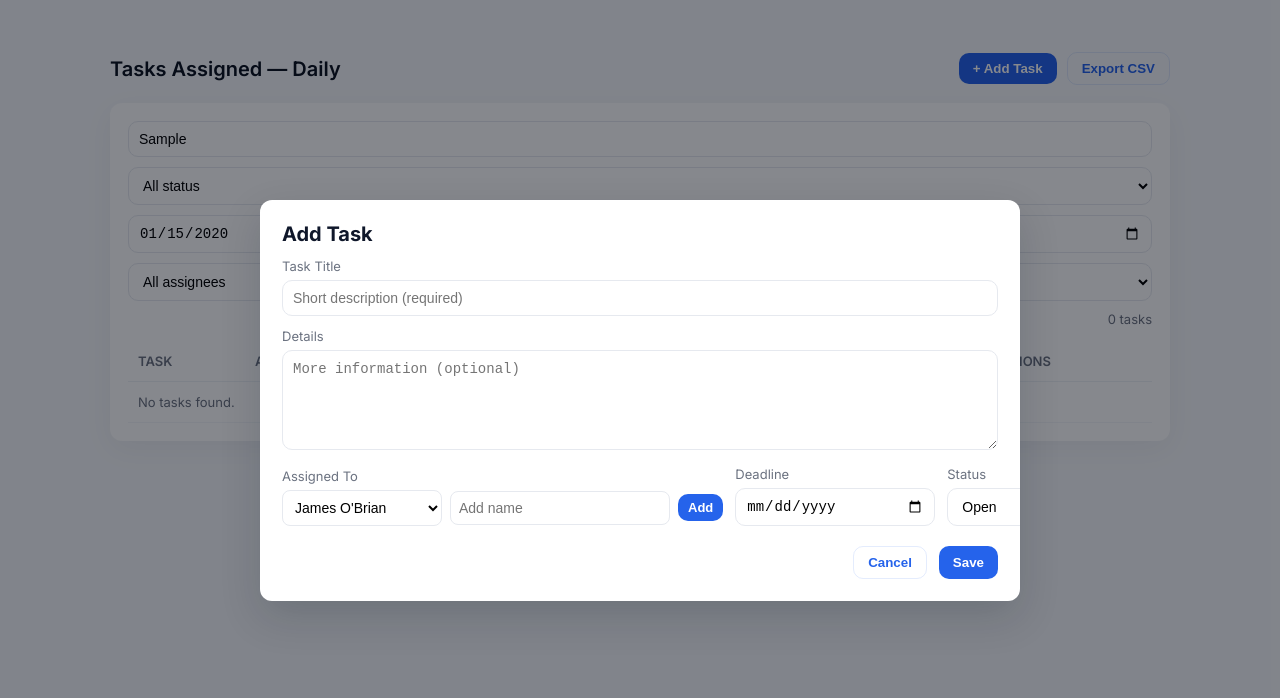
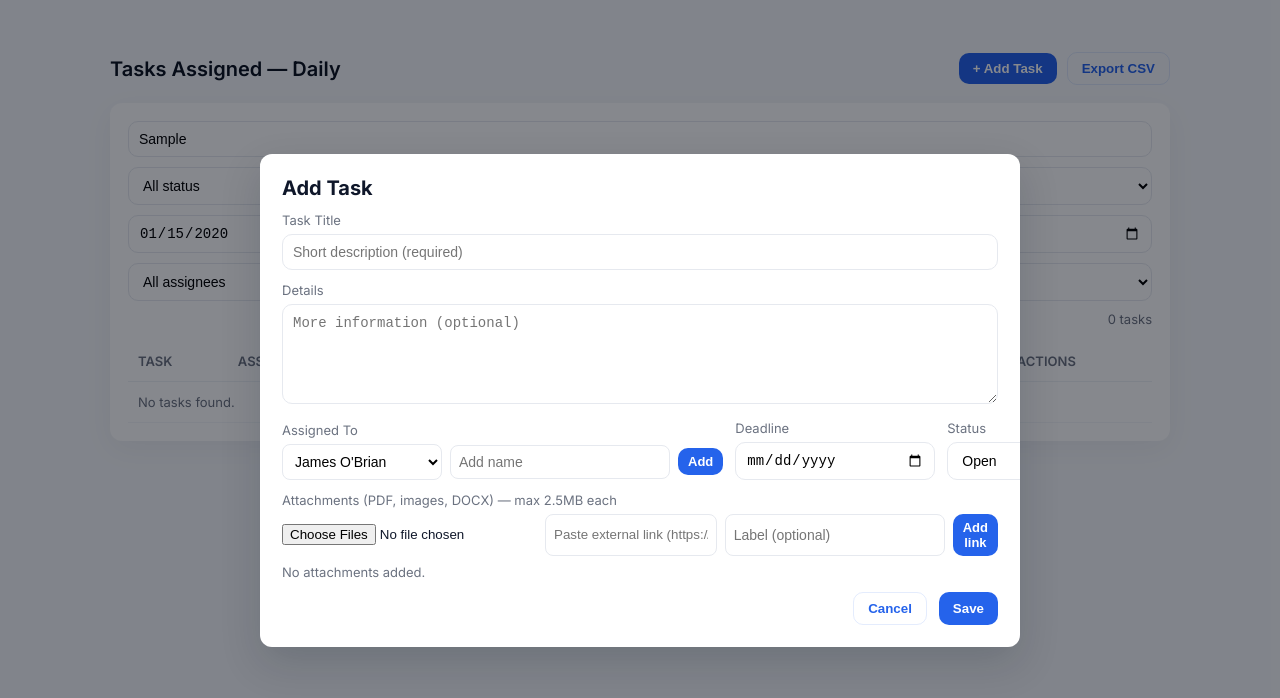
Before and after one commit to Blueorchid1711/TaskManager, a plain HTML site: page index.html in a window 1280 px wide. Both pictures are taken after typing "Sample", "2020-01-15" into the empty fields and a click on the button "+ Add Task". Drawn offline with Linux system fonts and the light colour scheme.

Commit message:
Update index.html

```diff
--- a/index.html
+++ b/index.html
@@ -3,12 +3,9 @@
 <head>
   <meta charset="utf-8" />
   <meta name="viewport" content="width=device-width, initial-scale=1" />
-  <title>Task Manager</title>
+  <title>Task Manager — Uploads</title>
 
-  <!-- Google font (professional + readable) -->
   <link href="https://fonts.googleapis.com/css2?family=Inter:wght@300;400;600;700&display=swap" rel="stylesheet">
-
-  <!-- CSS -->
   <link rel="stylesheet" href="style.css" />
 </head>
 
@@ -25,7 +22,6 @@
   <div class="panel">
     <div class="filters">
       <input type="text" id="searchInput" placeholder="Search tasks or employee..." />
-
       <select id="statusFilter">
         <option value="">All status</option>
         <option value="Open">Open</option>
@@ -35,7 +31,6 @@
       </select>
 
       <input type="date" id="dateFilter">
-
       <select id="assignedFilter">
         <option value="">All assignees</option>
       </select>
@@ -53,6 +48,7 @@
             <th>CREATED AT</th>
             <th>DEADLINE</th>
             <th>STATUS</th>
+            <th>UPLOADS</th>
             <th>ACTIONS</th>
           </tr>
         </thead>
@@ -103,6 +99,20 @@
       </div>
     </div>
 
+    <!-- Uploads section -->
+    <div class="field">
+      <label>Attachments (PDF, images, DOCX) — max 2.5MB each</label>
+      <div class="upload-row">
+        <input id="fileInput" type="file" accept=".pdf,image/*,.docx" multiple>
+        <div class="link-add">
+          <input id="addLinkInput" type="url" placeholder="Paste external link (https://...)" />
+          <input id="addLinkLabel" type="text" placeholder="Label (optional)" />
+          <button class="btn small" id="addLinkBtn">Add link</button>
+        </div>
+      </div>
+      <div id="attachmentsList" class="attachments-list"></div>
+    </div>
+
     <div class="modal-actions">
       <button class="btn ghost" id="cancelModal">Cancel</button>
       <button class="btn" id="saveTaskBtn">Save</button>
@@ -110,7 +120,6 @@
   </div>
 </div>
 
-<!-- JS -->
 <script src="script.js"></script>
 </body>
 </html>
```
